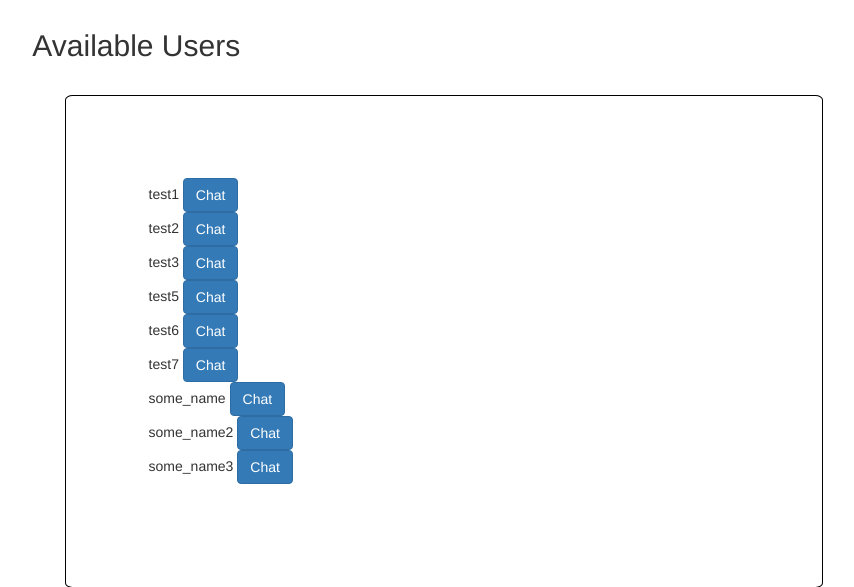
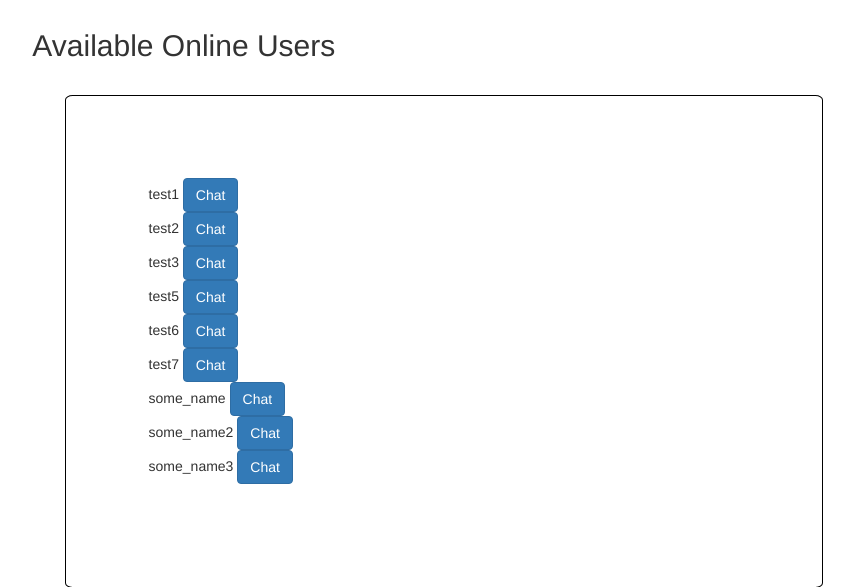
Before and after one commit to msk8960/django_chat, a Django app: template project1/chatapp/templates/chat/online.html in a window 1280 px wide. Shown: the part 51-638 px from the top of the page, without its empty margins (196-1050 px from the left). Run offline with Django 4.2, Linux system fonts and the light colour scheme; the template is opened without the code that fills it: values that come from a table or form of the project are taken from there, others are empty; data comes from the database, SQL or seed files in the repository; both versions use the stored data as it was after the commit; some libraries are stand-ins or nearby versions.

```diff
--- a/project1/chatapp/templates/chat/online.html
+++ b/project1/chatapp/templates/chat/online.html
@@ -5,7 +5,7 @@
 
 <div class="content-section col-md-8 col-md-offset-2">
 
-<h2> Available Users </h2>
+<h2> Available Online Users </h2>
 <div style="border: 1px solid black; margin: 4%; padding:10%; border-radius:1%;">
 		<form action='/api/chat/start/' method='POST'>
 	{% for user in users %}
```
Also changed, not shown: README.md, online-users.PNG (added), project1/db.sqlite3.
